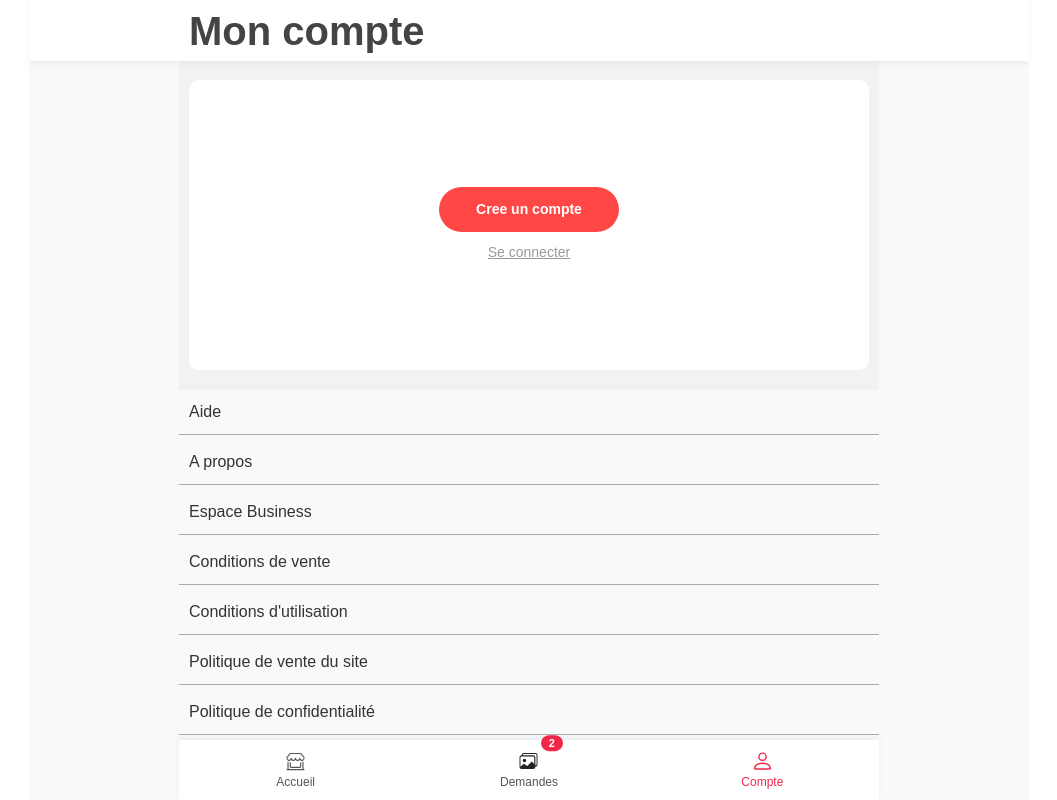
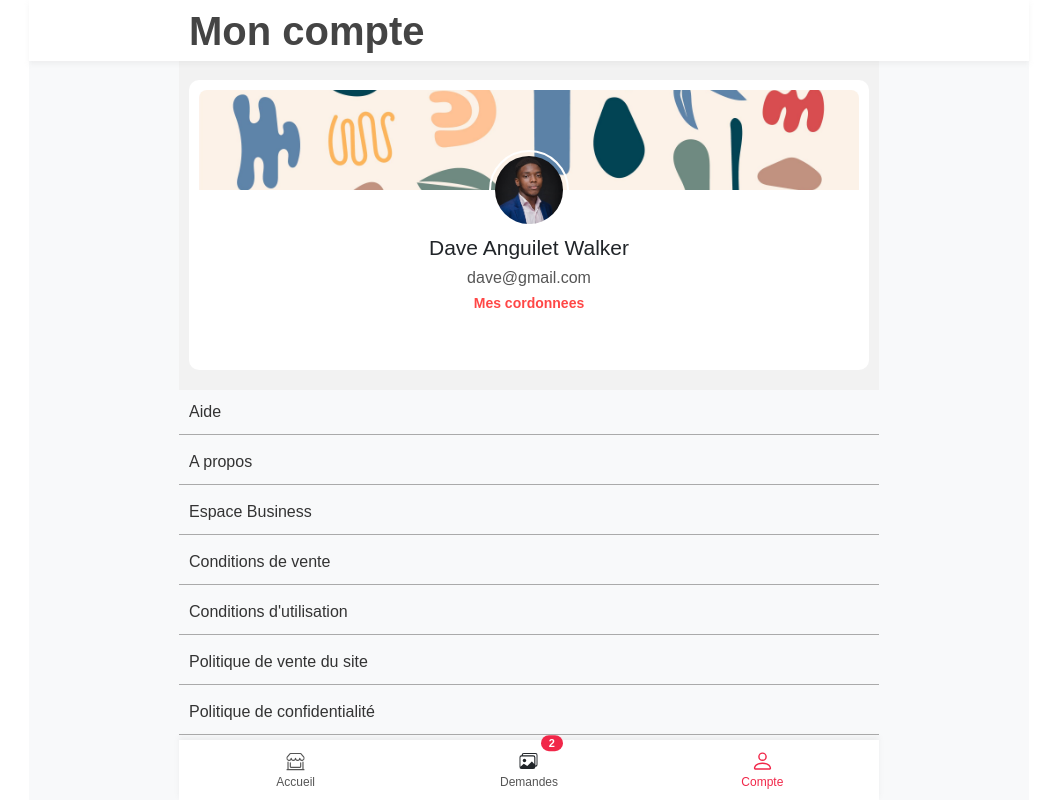
Before and after one commit to waly2020/front-yiatou, a React (Create React App) app: page /compte/demandeur in a window 1280 px wide. Shown: the whole page, without its empty margins (111-1168 px from the left). Built offline with nearby package versions, Linux system fonts and the light colour scheme.

Commit message:
suppression des fonctionnalies dynamic

```diff
--- a/src/components/Conposants.js
+++ b/src/components/Conposants.js
@@ -745,7 +745,7 @@
             <div className='article-rection'>
                 <div className="img">
 
-                        <img src={linkImg + "assets/image/" + img} alt='img' className="img-img" />
+                        <img src={"/assets/image/" + img} alt='img' className="img-img" />
 
                 </div>
                 <div className="texte-reaction">
@@ -775,7 +775,7 @@
         <div className='proposition'>
             {propose ? <PopPropose active={active} toggle={toggle} prix={prix} /> : ""}
             <div className="img">
-                <img src={linkImg + "assets/image/" + img} alt="images" />
+                <img src={"/assets/image/" + img} alt="images" />
             </div>
             <div className="textes">
                 <p className="nom">{nom}</p>
--- a/src/pages/Compte.js
+++ b/src/pages/Compte.js
@@ -18,8 +18,8 @@
             <main className="body">
                 <div className="user-contente">
                     <div className="fond-compte-user">
-                        {haveCount ? <><div className="user">
-                            <img src={linkImg + "assets/image/icones/formes.jpg"} alt="fond compte" />
+                        {/* {haveCount ? <><div className="user">
+                            <img src={"/assets/image/icones/formes.jpg"} alt="fond compte" />
                             <div className="form-user">
                                 <img src={`${linkImg}assets/image/icones/${user?.genre === "M" ? "men-user" : "wom-user"}.png`} alt="user" />
                             </div>
@@ -32,18 +32,18 @@
                                 <Link to="/log/create"><button>Cree un compte</button></Link>
                                 <Link to="/log/login" className='link-cnt'>Se connecter</Link>
                             </div>
-                        </>}
-                        {/* <div className="user">
-                            <img src={linkImg + "assets/image/f-compte.jpg"} alt="fond compte" />
+                        </>} */}
+                        <div className="user">
+                            <img src={"/assets/image/icones/formes.jpg"} alt="fond compte" />
                             <div className="form-user">
-                                <img src={linkImg + "assets/image/dave.jpg"} alt="user" />
+                                <img src={"/assets/image/dave.jpg"} alt="user" />
                             </div>
                         </div>
                         <div className="data-user">
                             <p className="nom">Dave Anguilet Walker</p>
                             <p className="mail">dave@gmail.com</p>
                             <Link to="/user/demandeur">Mes cordonnees</Link>
-                        </div> */}
+                        </div>
                     </div>
                 </div>
                 <div className="links">
--- a/src/pages/CompteBusiness.js
+++ b/src/pages/CompteBusiness.js
@@ -15,9 +15,9 @@
                 <div className="user-contente">
                     <div className="fond-compte-user">
                         {haveCount ? <><div className="user">
-                        <img src={linkImg + "assets/image/icones/formes.jpg"} alt="fond compte" />
+                        <img src={"/assets/image/icones/formes.jpg"} alt="fond compte" />
                             <div className="form-user">
-                            <img src={linkImg + "assets/image/icones/men-user.png"} alt="user" />
+                            <img src={"/assets/image/dave.jpg"} alt="user" />
                             </div>
                         </div>
                             <div className="data-user">
--- a/src/pages/Log.js
+++ b/src/pages/Log.js
@@ -15,12 +15,12 @@
                     <div className='icone-c'>
                         <Link to="#">
                             <div className="icone g">
-                                <img src={linkImg + '/assets/svg/gg.svg'} alt="svg google" />
+                                <img src={'/assets/svg/gg.svg'} alt="svg google" />
                             </div>
                         </Link>
                         <Link to="#">
                             <div className="icone f">
-                                <img src={linkImg + '/assets/svg/fbk.svg'} alt="svg facebook" />
+                                <img src={'/assets/svg/fbk.svg'} alt="svg facebook" />
                             </div>
                         </Link>
                     </div>
```
Also changed, not shown: src/pages/Home.js (+0 -26 lines).
